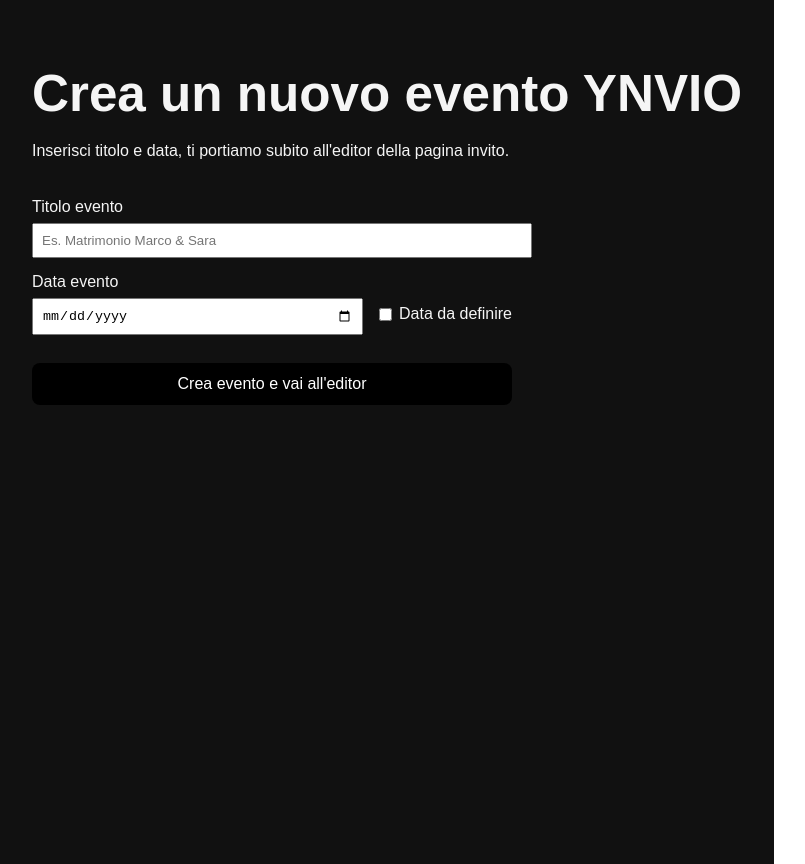
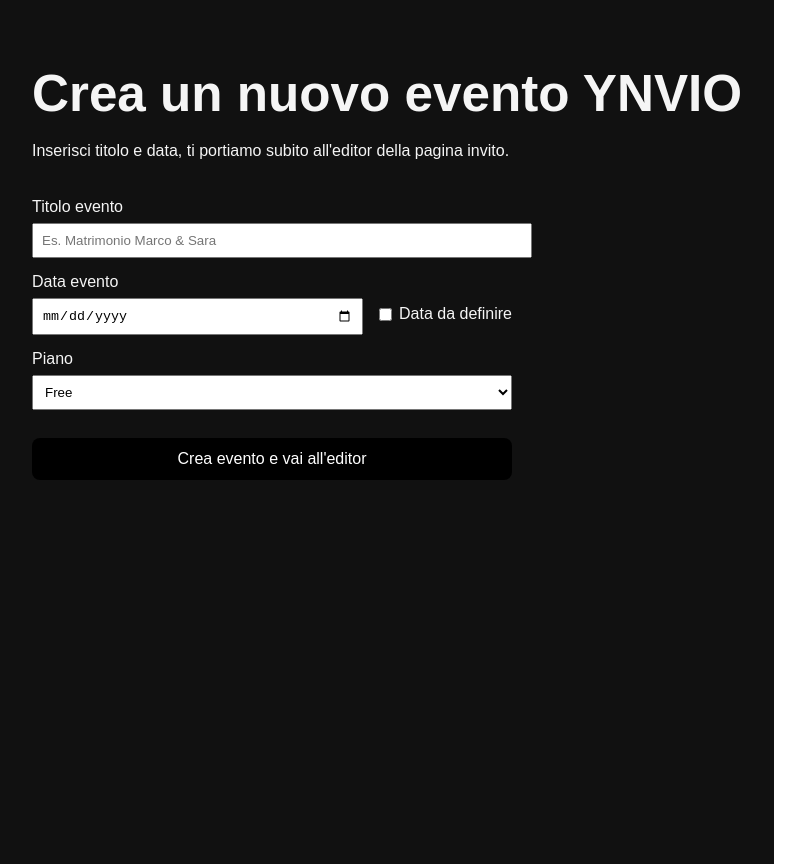
Before and after one commit to marphco/ynvio, a React (Vite) app in the folder client/: page /new in a window 1280 px wide. Shown: the whole page, without its empty margins (0-805 px from the left). Built offline with nearby package versions, Linux system fonts and the light colour scheme; no server answers.

Commit message:
added plan selection in new events page

```diff
--- a/client/src/pages/EventEditor.jsx
+++ b/client/src/pages/EventEditor.jsx
@@ -345,8 +345,7 @@
   const plan = (event?.plan || "").toLowerCase();
   const isPremium = plan === "premium";
 
-  // ✅ DEV OVERRIDE: in dev puoi testare premium anche su free
-  const canUsePremium = import.meta.env.DEV ? true : isPremium;
+  const canUsePremium = isPremium;
 
   const blockLabel = (type) => {
     if (type === "text") return "Blocco testo";
--- a/client/src/pages/NewEvent.jsx
+++ b/client/src/pages/NewEvent.jsx
@@ -10,6 +10,7 @@
   const [dateTBD, setDateTBD] = useState(false);
   const [loading, setLoading] = useState(false);
   const [error, setError] = useState("");
+  const [plan, setPlan] = useState("free");
 
   const handleSubmit = async (e) => {
     e.preventDefault();
@@ -26,6 +27,7 @@
           dateTBD,
           templateId: "basic-free",
           blocks: [],
+          plan,
         }),
       });
 
@@ -115,6 +117,18 @@
           <p style={{ color: "salmon", marginTop: "0.5rem" }}>{error}</p>
         )}
 
+        <label>
+  Piano
+  <select
+    value={plan}
+    onChange={(e) => setPlan(e.target.value)}
+    style={{ width: "100%", padding: "0.5rem", marginTop: "0.25rem" }}
+  >
+    <option value="free">Free</option>
+    <option value="premium">Premium</option>
+  </select>
+</label>
+
         <button
           type="submit"
           disabled={loading || !title}
```
Also changed, not shown: 1 other file (tests, documents, lock files or other folders).
